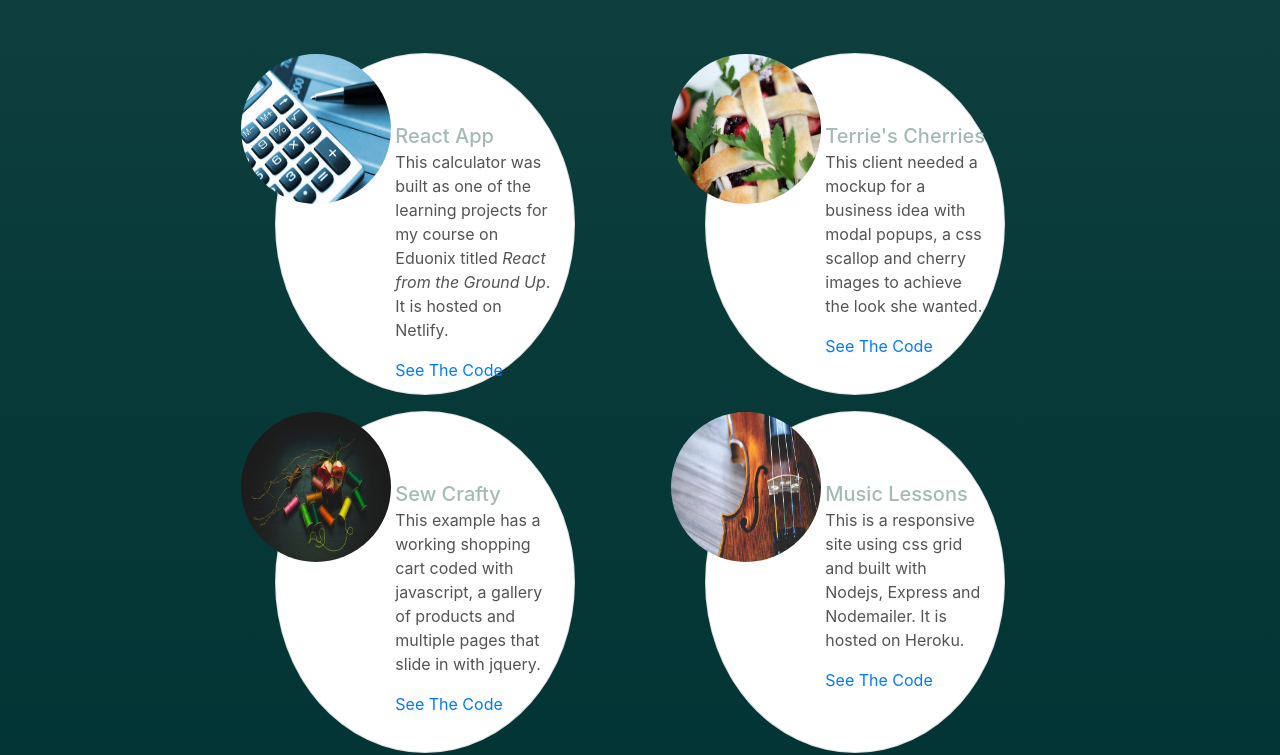
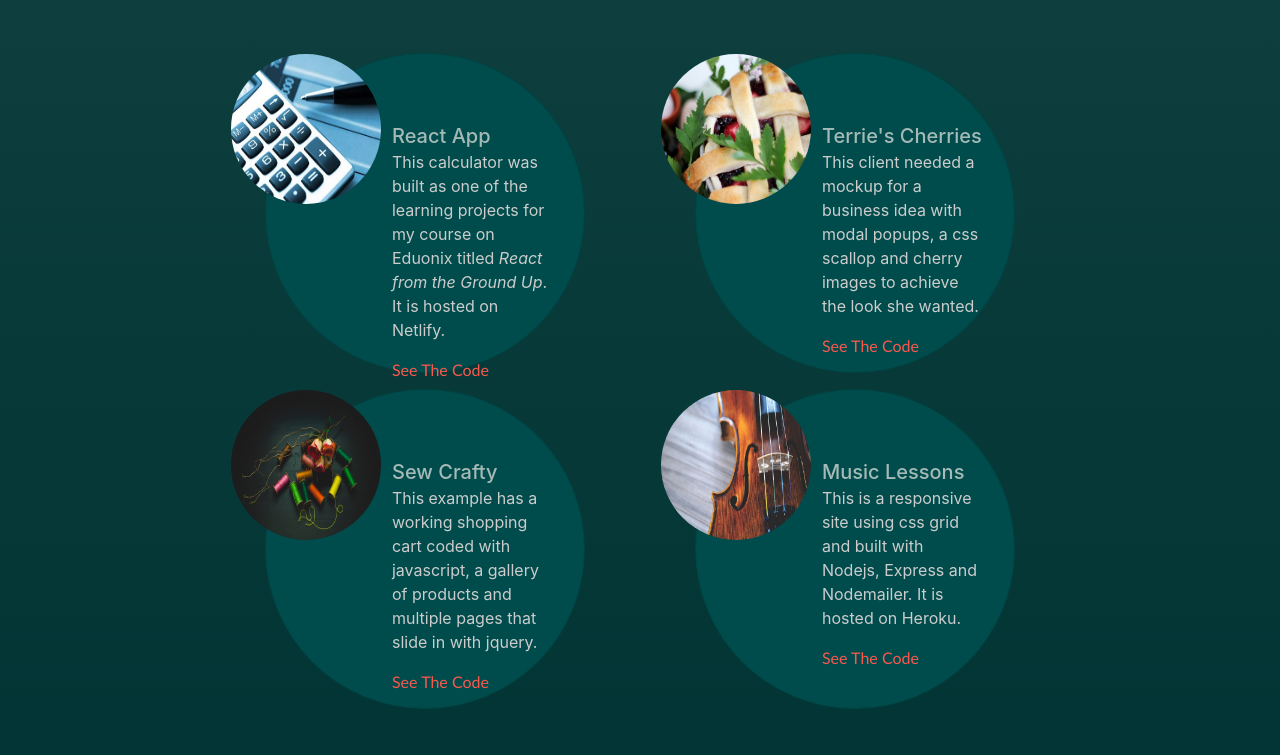
Before and after one commit to lazavazav/resume-portfolio, a plain HTML site: page index.html in a window 1280 px wide. Shown: the part 588-1343 px from the top of the page. Drawn offline with nearby package versions, Linux system fonts and the light colour scheme.

Commit message:
fixed bootstrap cards

```diff
--- a/index.html
+++ b/index.html
@@ -44,7 +44,7 @@
 
          <div class="box d" id="samples">
 
-            <div class="card mb-3" style="max-width: 300px; border-radius: 50%;">
+            <div class="card mb-3" style="min-width: 320px; min-height: 320px; border-radius: 50%; background-color:#004C4C;">
                 <div class="row no-gutters">
                   <div class="col-md-4">
                     <a href="https://goofy-hypatia-fa4d39.netlify.com"><img src="images/calc.jpg" class="card-img" alt="Calculator" style="border-radius: 50%; height: 150px; width: 150px"></a>                      </div>
@@ -57,7 +57,7 @@
                 </div>
               </div>
 
-                  <div class="card mb-3" style="max-width: 300px; border-radius: 50%;">
+                  <div class="card mb-3" style="min-width: 320px; min-height: 320px; border-radius: 50%; background-color:#004C4C;">
                     <div class="row no-gutters">
                       <div class="col-md-4">
                         <a href="https://codepen.io/lazav/live/moqeML"><img src="images/cherrypie.jpg" class="card-img" alt="Cherry Pie" style="border-radius: 50%; height: 150px; width: 150px"></a>
@@ -71,7 +71,7 @@
                     </div>
                   </div>
 
-                  <div class="card mb-3" style="max-width: 300px; border-radius: 50%;">
+                  <div class="card mb-3" style="min-width: 320px; min-height: 320px; border-radius: 50%; background-color:#004C4C;">
                     <div class="row no-gutters">
                       <div class="col-md-4">
                         <a href= "https://codepen.io/lazav/live/EpZRPK"><img src="images/sewing.jpg" class="card-img" alt="Sewing" style="border-radius: 50%; height: 150px; width: 150px"></a>
@@ -86,7 +86,7 @@
                   </div>
 
 
-                  <div class="card mb-3" style="max-width: 300px; border-radius: 50%;">
+                  <div class="card mb-3" style="min-width: 320px; min-height: 320px; border-radius: 50%; background-color:#004C4C;">
                     <div class="row no-gutters">
                       <div class="col-md-4">
                         <a href="http://leslieslessons.com"><img src="images/violin.jpg" class="card-img" alt="Violin" style="border-radius: 50%; height: 150px; width: 150px"></a>                      </div>
@@ -111,7 +111,7 @@
             <li><span class="fa-li"><i class="fas fa-circle" style="color:#f9ce4d"></i></span>2019</li><p>Taught Web Design Classes to grades 5-8.</p>
             <li><span class="fa-li"><i class="fas fa-circle" style="color:#f9ce4d"></i></span>2016-present</li><p>Freelance Web Development.</p>
             <li><span class="fa-li"><i class="fas fa-circle" style="color:#f9ce4d"></i></span>2013-2016</li><p>Built and managed an ecommerce site similar to Etsy using the Wordpress CMS in a multisite environment.</p>
-            <li><span class="fa-li"><i class="fas fa-circle" style="color:#f9ce4d"></i></span>2003-present</li><p>Orchestra Director, Music Teacher grades 5-12.</p>
+            <li><span class="fa-li"><i class="fas fa-circle" style="color:#f9ce4d"></i></span>2003-present</li><p>Educator</p>
             <li><span id="educ" class="fa-li"><i class="fas fa-circle" style="color:#f9584d"></i></span>Education</li><p>Click to see my recent completed coursework</p>
             </ul>
 
--- a/style.css
+++ b/style.css
@@ -40,13 +40,6 @@ body {
 
 .nav-link a {
   color: #174545;
-}
-
-.code:hover {
-  font-family: Trebuchet MS;
-  color: #A5BAB6;
-  text-transform: uppercase;
-  text-decoration: none;
 }
 
 .a {
@@ -127,15 +120,6 @@ body {
   border: 3px solid #008B8B;
 }
 
-.card {
-  background-color: #004C4C;
-  border: 3px solid #008B8B;
-}
-.card-body {
-  height: 200px;
-  width: 250px;
-}
-
 .card-title {
   margin-top: -80px;
   margin-left: 100px;
@@ -143,7 +127,20 @@ body {
 
 .card-text {
   margin-top: 30px;
-  color: rgb(85, 84, 84);
+  color:#ccc;
+}
+
+.code {
+  margin-left: 30px;
+  font-family: Trebuchet MS;
+  color: #f9584d;
+}
+
+.code:hover {
+  font-family: Trebuchet MS;
+  color: #A5BAB6;
+  text-transform: uppercase;
+  text-decoration: none;
 }
 
 .hidden {
@@ -687,7 +684,7 @@ button:active {
 }
 
 .card-body {
-  height: 300px;
+  height: 200px;
   width: 200px;
   margin-top: 40px;
 
@@ -701,4 +698,9 @@ button:active {
 .card-text {
   margin-top: -10px;
 }
+
+.code {
+  margin-left: 0px;
+}
+
  }
```
